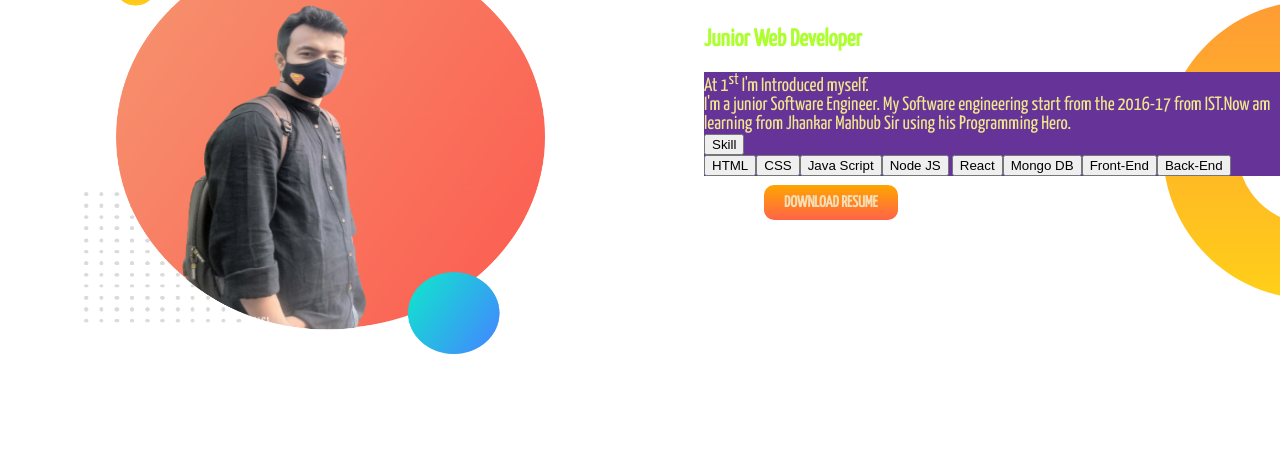
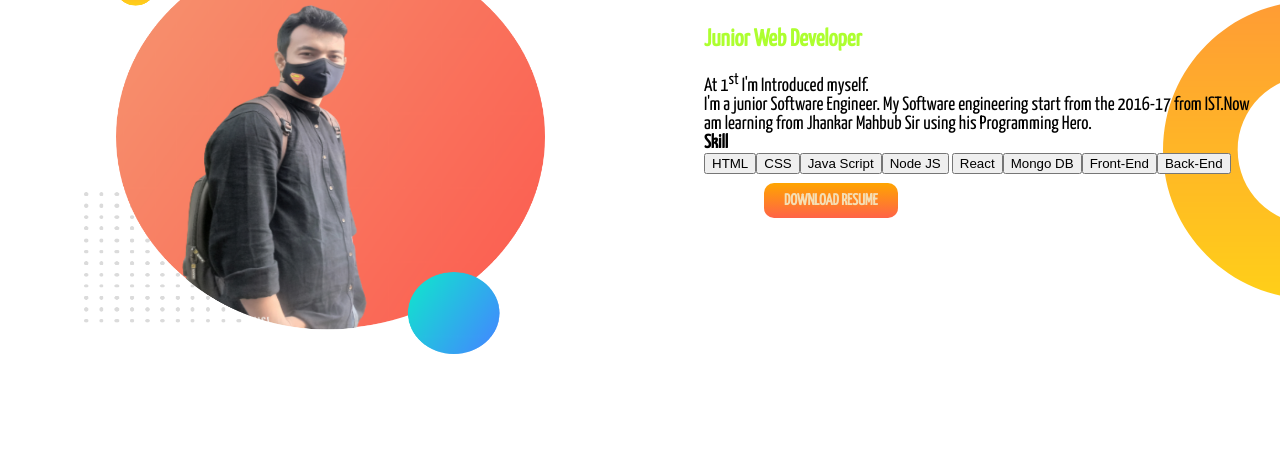
Before and after one commit to hasansharif819/Sharif-portfolio, a plain HTML site: page index.html in a window 1280 px wide. Shown: the part 551-1007 px from the top of the page. Drawn offline with Linux system fonts and the light colour scheme.

Commit message:
added and modify

```diff
--- a/index.html
+++ b/index.html
@@ -39,7 +39,7 @@
             <p class="fuchka">At 1<sup>st</sup> I'm Introduced myself.<br>
                 I'm a junior Software Engineer. My Software engineering start from the 2016-17
                 from IST.Now am learning from Jhankar Mahbub Sir using his Programming Hero.<br>
-                <strong><button>Skill</button><br>
+                <strong>Skill<br>
                     <button>HTML</button><button>CSS</button><button>Java Script</button><button>Node JS</button>
                     <button>React</button><button>Mongo DB</button><button>Front-End</button><button>Back-End</button>
 
--- a/style.css
+++ b/style.css
@@ -8,10 +8,13 @@ h1{
 .name{
     color: hotpink;
 }
+p{
+    text-align: initial;
+}
 .fuchka{
-    color: khaki;
+    color: black;
     font-size: larger;
-    background-color: rebeccapurple;
+    margin-right: 20px;
 }
 h2{
     color: greenyellow;
```
